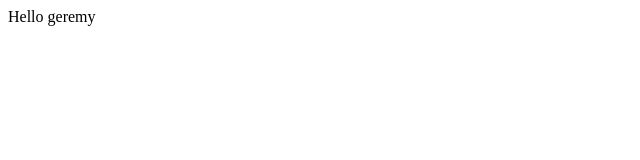
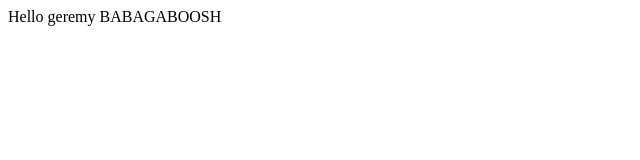
Before and after one commit to geremy29/StrangeRegularVirtualmemorys, a plain HTML site: page index.html in a window 1280 px wide. Shown: the whole page, without its empty margins (0-640 px from the left). Drawn offline with Linux system fonts and the light colour scheme.

Commit message:
I changed "hello world " to hello geremy and I added one word

```diff
--- a/index.html
+++ b/index.html
@@ -10,6 +10,7 @@
 
 <body>
   Hello geremy
+  BABAGABOOSH
   <script src="script.js"></script>
 </body>
 
```
